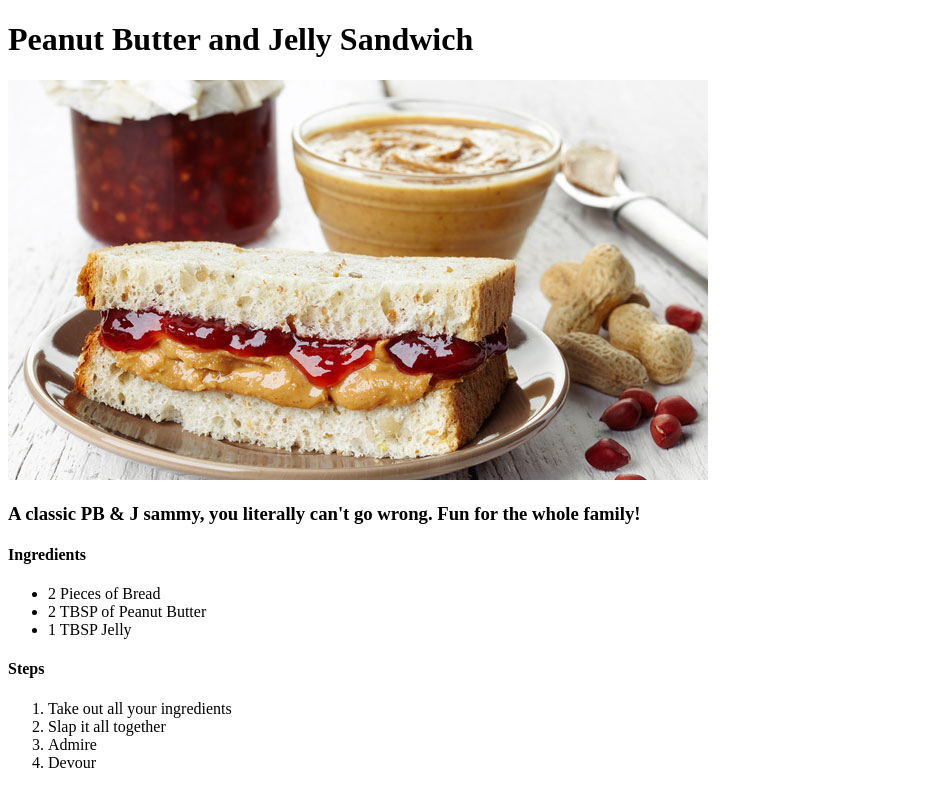
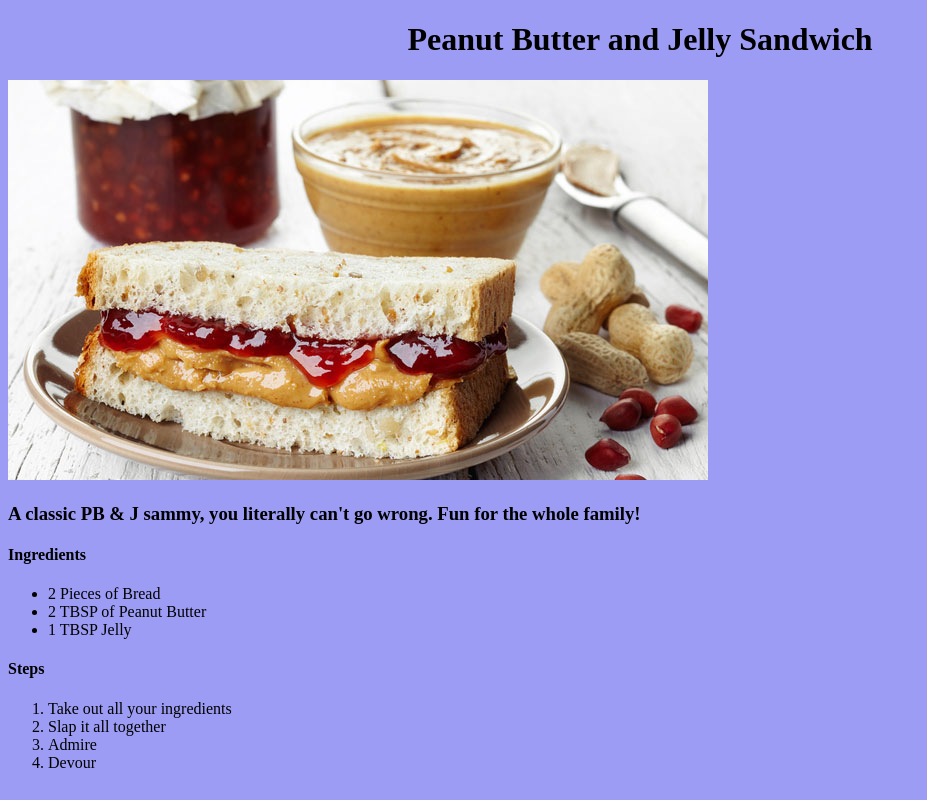
Before and after one commit to Laurenzel93/odin-recipes, a plain HTML site: page recipes/pbAndJ.html in a window 1280 px wide. Shown: the whole page, without its empty margins (0-927 px from the left). Drawn offline with Linux system fonts and the light colour scheme.

Commit message:
messing with css

```diff
--- a/recipes/pbAndJ.html
+++ b/recipes/pbAndJ.html
@@ -4,6 +4,7 @@
 <head>
     <meta charset="UTF-8">
     <meta name="viewport" content="width=device-width, initial-scale=1.0">
+    <link rel="stylesheet" href="../style.css" />
     <title>Peanut Butter and Jelly Sandwich</title>
 </head>
 
--- /dev/null
+++ b/style.css
@@ -0,0 +1,7 @@
+* {
+    background-color: rgb(156, 156, 245);
+}
+
+h1 {
+    text-align: center;
+}
```
Also changed, not shown: index.html (+1 -0 lines).
